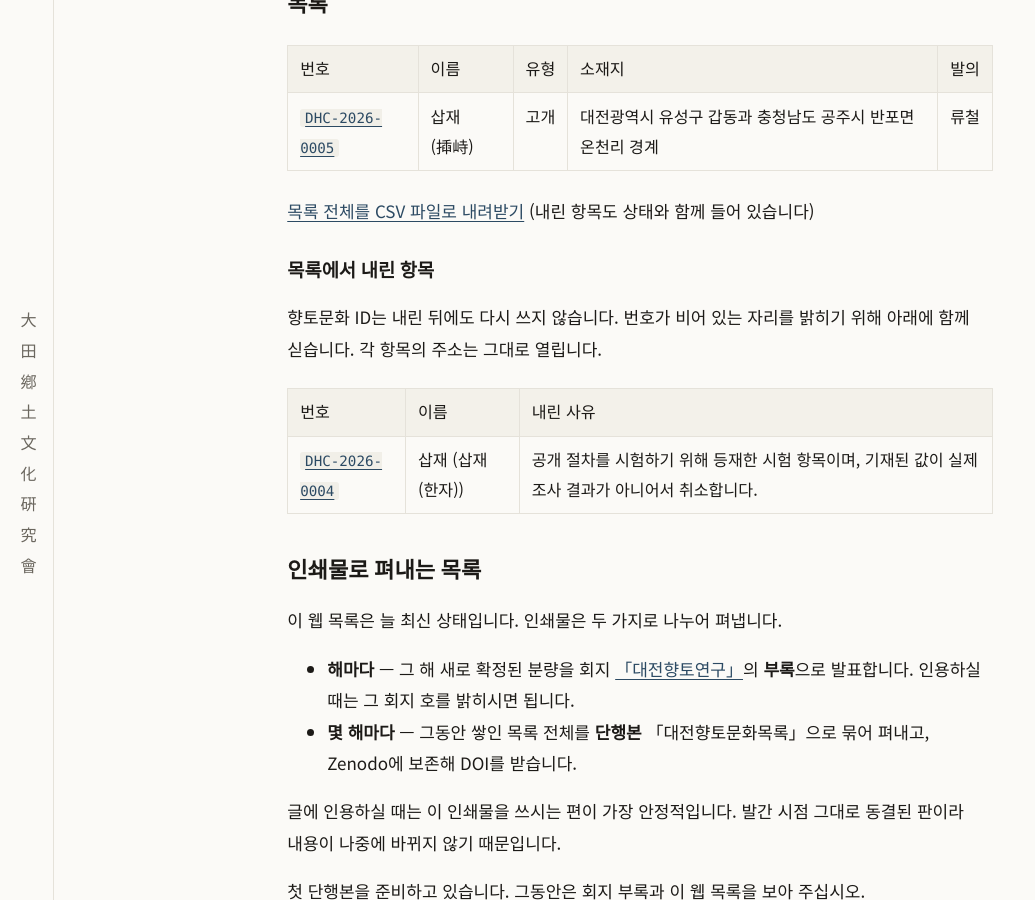
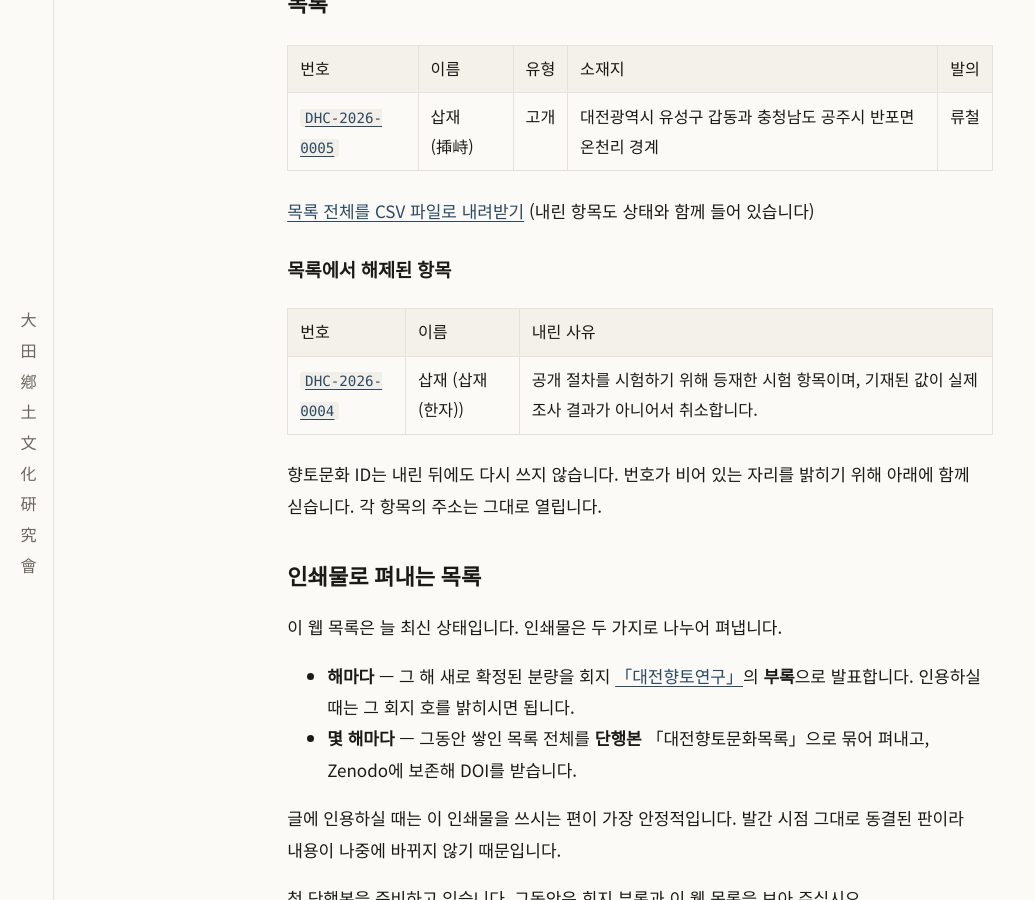
Before and after one commit to daehyang/daehyang.github.io, a Jekyll site: the page built from placenames.md, in a window 1280 px wide and 900 px high, scrolled down 679 px. Shown: the whole window, without its empty margins (0-1035 px from the left). Built offline with Jekyll 4.4.1, drawn with Linux system fonts in a browser that asks for light colours; some of the changed lines change nothing that is shown.

Commit message:
Update section title and related content in placenames.md
Changed section title from '목록에서 내린 항목' to '목록에서 해제된 항목' and adjusted related text.

```diff
--- a/placenames.md
+++ b/placenames.md
@@ -51,10 +51,7 @@ description: 대전향토문화연구회가 문헌과 현지 조사로 확인하
 
 {% if retired.size > 0 %}
 
-### 목록에서 내린 항목
-
-향토문화 ID는 내린 뒤에도 다시 쓰지 않습니다. 번호가 비어 있는 자리를 밝히기 위해
-아래에 함께 싣습니다. 각 항목의 주소는 그대로 열립니다.
+### 목록에서 해제된 항목
 
 <table>
   <thead>
@@ -70,6 +67,8 @@ description: 대전향토문화연구회가 문헌과 현지 조사로 확인하
   {% endfor %}
   </tbody>
 </table>
+향토문화 ID는 내린 뒤에도 다시 쓰지 않습니다. 번호가 비어 있는 자리를 밝히기 위해
+아래에 함께 싣습니다. 각 항목의 주소는 그대로 열립니다.
 
 {% endif %}
 
```
